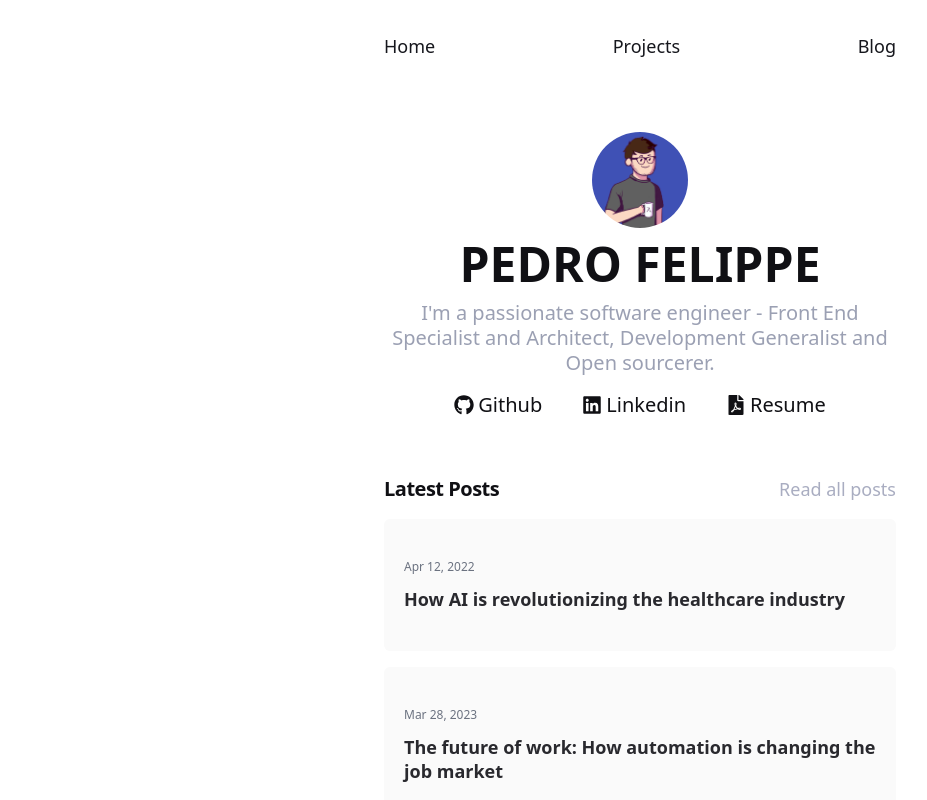
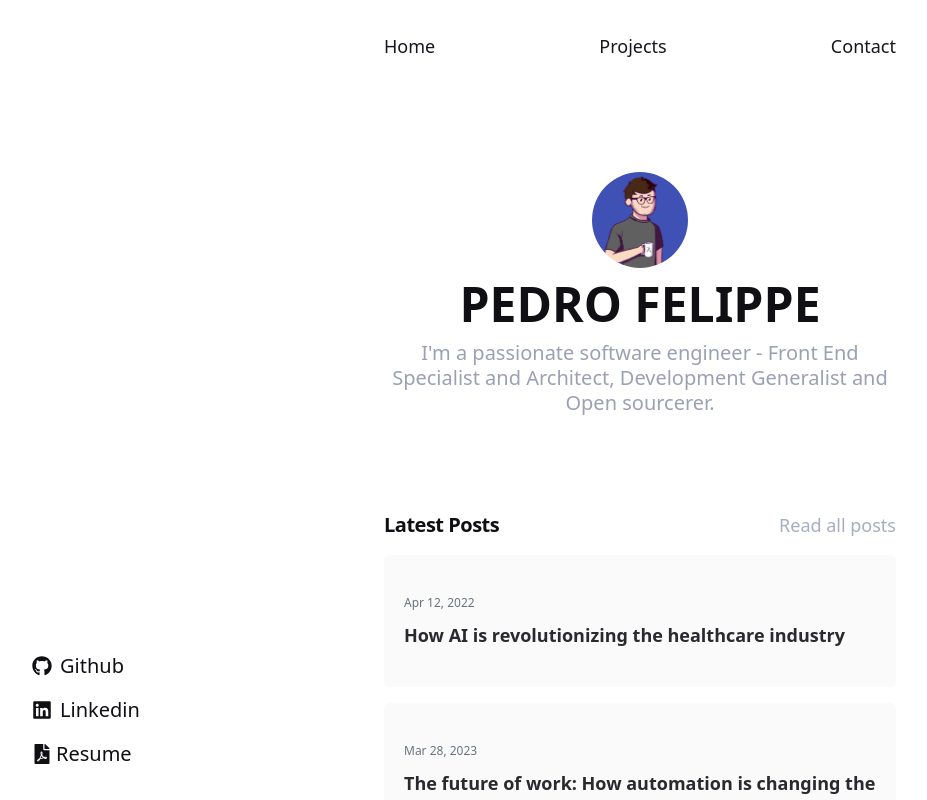
Before and after one commit to pefelippe/Portfolio, a Next.js app: page / in a window 1280 px wide. Shown: the whole page, without its empty margins (0-927 px from the left). Built offline with nearby package versions, Linux system fonts and the light colour scheme.

Commit message:
mudanças na estrutura

```diff
--- a/pages/_app.tsx
+++ b/pages/_app.tsx
@@ -35,7 +35,7 @@ export default function App({ Component, pageProps }: AppProps) {
       >
         <Header />
         <Component {...pageProps} />
-        {/* <Footer /> */}
+        <Footer />
       </motion.div>
     </div>
   );
--- a/pages/contact.tsx
+++ b/pages/contact.tsx
@@ -7,10 +7,10 @@ import MessageForm from "../src/components/MessageForm";
 function Contact() {
   return (
     <motion.div
-      className="text-xl w-full max-w-xl mx-auto text-start
-      flex flex-col justify-center gap-6 pt-10 "
+      className="min-h-[90vh] text-xl w-full max-w-xl mx-auto text-center
+      flex flex-col justify-center gap-6 px-8 "
     >
-      <h1 className="text-xl font-bold tracking-tight ">
+      <h1 className="font-thin text-4xl  leading-tight text-gray-100 ">
         Feel free to reach me.
       </h1>
       <MessageForm name={""} email={""} subject={""} message={""} />
--- a/pages/index.tsx
+++ b/pages/index.tsx
@@ -5,30 +5,14 @@ import AnimatedBtn from "../src/components/animated/AnimatedBtn";
 import BlogPosts from "../src/components/BlogPosts";
 import About from "../src/content/About";
 import Contact from "./contact";
+import Skills from "../src/content/Skills";
 
 export default function Home() {
   return (
-    <motion.div className=" flex flex-col text-center max-w-xl mx-auto px-8 gap-4 py-10">
+    <motion.div className=" flex flex-col text-center max-w-xl mx-auto px-8 gap-4 py-20">
       <About />
 
-      <div className="w-full  flex text-xl justify-center max-w-sm mx-auto  gap-10 items-center font-normal ">
-        <AnimatedBtn className="" href="https://github.com/pefelippe">
-          <div className=" flex gap-1 items-center w-full transition-all hover:text-blue">
-            <FaGithub /> Github
-          </div>
-        </AnimatedBtn>
-
-        <AnimatedBtn
-          className=""
-          href="https://www.linkedin.com/in/pedro-felippe/"
-        >
-          <div
-            className="  flex gap-1 items-center
-             transition-all  hover:text-blue"
-          >
-            <FaLinkedin /> Linkedin
-          </div>
-        </AnimatedBtn>
+      {/* <div className="w-full  flex text-xl justify-center max-w-sm mx-auto  gap-10 items-center font-light ">
         <AnimatedBtn
           href="https://docs.google.com/document/d/1xl45doLPK-BEZ-yLpfr7KnODSTqEJWweH2MzCqTf1S0/edit"
           className=" flex gap-1 items-center
@@ -39,11 +23,9 @@ export default function Home() {
             <p>Resume</p>
           </>
         </AnimatedBtn>
-      </div>
+      </div> */}
 
       <BlogPosts />
-
-      <Contact />
     </motion.div>
   );
 }
--- a/src/components/BlogPosts.tsx
+++ b/src/components/BlogPosts.tsx
@@ -56,7 +56,7 @@ const posts = [
 export default function BlogPosts({ qnt = 0 }) {
   const postsToShow = qnt > 0 ? posts.slice(0, qnt) : posts;
   return (
-    <div className="pt-10 mx-auto gap-4 flex flex-col ">
+    <div className="pt-20 mx-auto gap-4 flex flex-col ">
       <div className="flex  text-start w-full justify-between ">
         <h2 className="text-xl font-bold tracking-tight ">Latest Posts</h2>
 
--- a/src/components/layout/Footer.tsx
+++ b/src/components/layout/Footer.tsx
@@ -2,6 +2,7 @@ import { motion } from "framer-motion";
 import React from "react";
 
 import AnimatedBtn from "../animated/AnimatedBtn";
+import { FaFilePdf, FaGithub, FaLinkedin } from "react-icons/fa";
 
 type Props = {};
 
@@ -10,17 +11,26 @@ function Footer({}: Props) {
 
   return (
     <motion.footer
-      className="absolute bottom-0 p-8 w-screen font-light  text-[#fff] leading-relaxed  flex  mx-auto
+      className="md:absolute bottom-0 p-8 font-light  text-black leading-relaxed  flex  mx-auto
     justify-center lg:justify-start text-lg px-8"
     >
-      <div className="w-full   mx-auto flex justify-between ">
-        <AnimatedBtn className="" href="https://github.com/pefelippe">
+      <div className="w-full  text-xl mx-auto flex md:flex-col max-md:justify-around md:gap-4">
+        <motion.a
+          whileHover={{
+            transition: { duration: 0.1 },
+          }}
+          className=""
+          href="https://github.com/pefelippe"
+        >
           <div className=" flex gap-2 items-center w-full transition-all hover:text-blue">
-            Github
+            <FaGithub /> Github
           </div>
-        </AnimatedBtn>
+        </motion.a>
 
-        <AnimatedBtn
+        <motion.a
+          whileHover={{
+            transition: { duration: 0.1 },
+          }}
           className=""
           href="https://www.linkedin.com/in/pedro-felippe/"
         >
@@ -28,9 +38,20 @@ function Footer({}: Props) {
             className="  flex gap-2 items-center
              transition-all  hover:text-blue"
           >
-            Linkedin
+            <FaLinkedin /> Linkedin
           </div>
-        </AnimatedBtn>
+        </motion.a>
+
+        <motion.a
+          href="https://docs.google.com/document/d/1xl45doLPK-BEZ-yLpfr7KnODSTqEJWweH2MzCqTf1S0/edit"
+          className=" flex gap-1 items-center
+          transition-all  hover:text-blue"
+        >
+          <>
+            <FaFilePdf />
+            <p>Resume</p>
+          </>
+        </motion.a>
       </div>
     </motion.footer>
   );
--- a/src/components/layout/Header.tsx
+++ b/src/components/layout/Header.tsx
@@ -5,15 +5,15 @@ import React from "react";
 const Navbar = () => {
   return (
     <motion.nav className="  p-8 text-gray-850  mx-auto font-light text-lg flex max-md:px-8 right-0 left-0 max-w-xl w-full">
-      <nav className="justify-between w-full flex">
+      <nav className="max-md:justify-around justify-between w-full flex">
         <Link className="hover:text-blue" target="" href="/">
           Home
         </Link>
         <Link className="hover:text-blue" target="" href="/projects">
           Projects
         </Link>
-        <Link className="hover:text-blue" target="" href="/blog">
-          Blog
+        <Link className="hover:text-blue" target="" href="/contact">
+          Contact
         </Link>
       </nav>
     </motion.nav>
--- a/src/content/Skills.tsx
+++ b/src/content/Skills.tsx
@@ -10,18 +10,15 @@ function Skills() {
       initial={{ opacity: 0, x: -75 }}
       animate={{ opacity: 1, x: 0 }}
       transition={{ duration: 0.75 }}
-      className=" text-xl w-full  mx-auto  gap-3
+      className=" text-xl w-full  mx-auto  gap-3 pt-5
       flex flex-col justify-center  items-start  "
     >
-      {/* <h1 className="text-[2rem]  leading-[1.2] font-bold ">Skills</h1>
-
-      <p className="text-gray-100">Skiilssssssssss</p> */}
       <div className="gap-2 grid w-full grid-cols-2 md:grid-cols-4 xl:grid-cols-6 ">
         {technologies.map((tech) => {
           return (
             <div
               key={tech.name}
-              className="text-sm gap-1 flex justify-center items-center bg-gray-850 text-white rounded-md flex-col py-2"
+              className="text-sm gap-1 flex justify-center items-center  text-black rounded-md flex-col py-2"
             >
               <Image width={40} height={40} src={tech.imgUrl} alt={tech.name} />
               <span className="font-semibold">{tech.name}</span>
```
